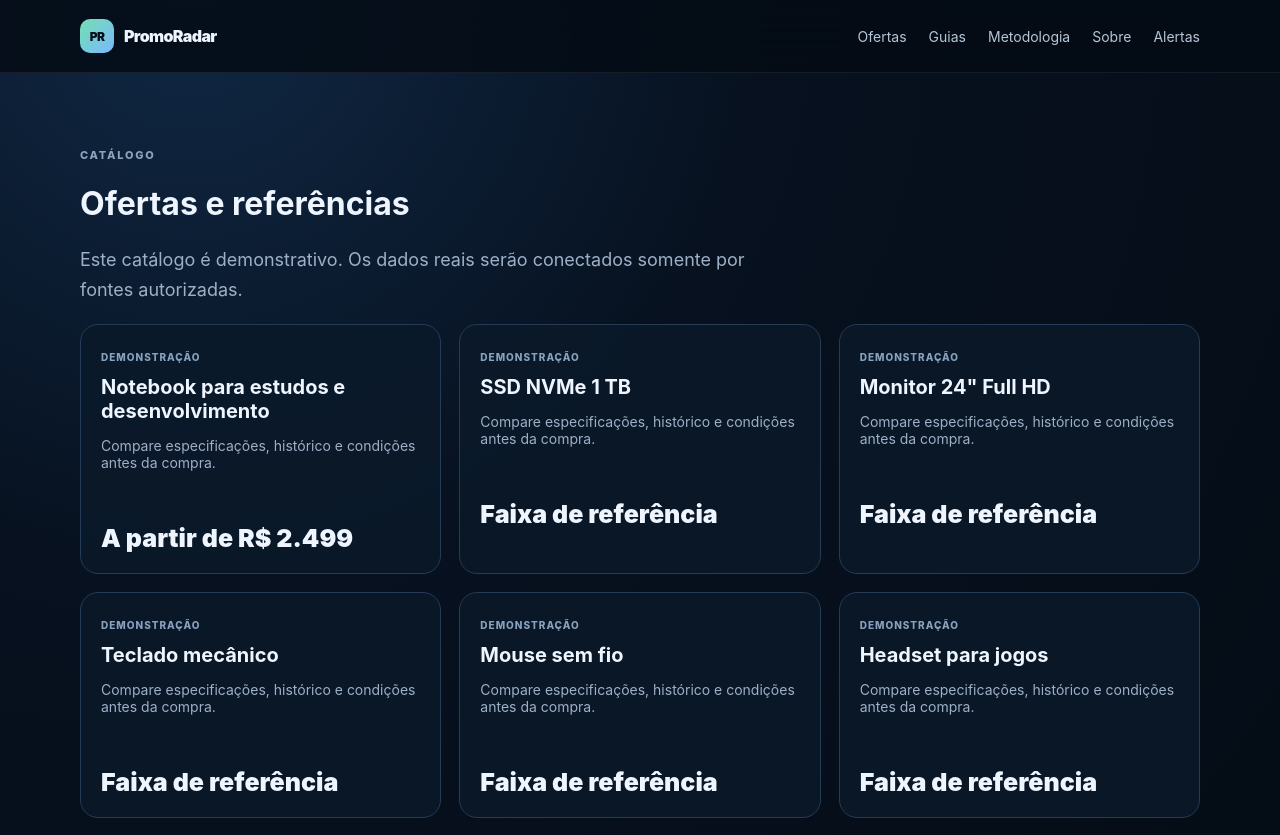
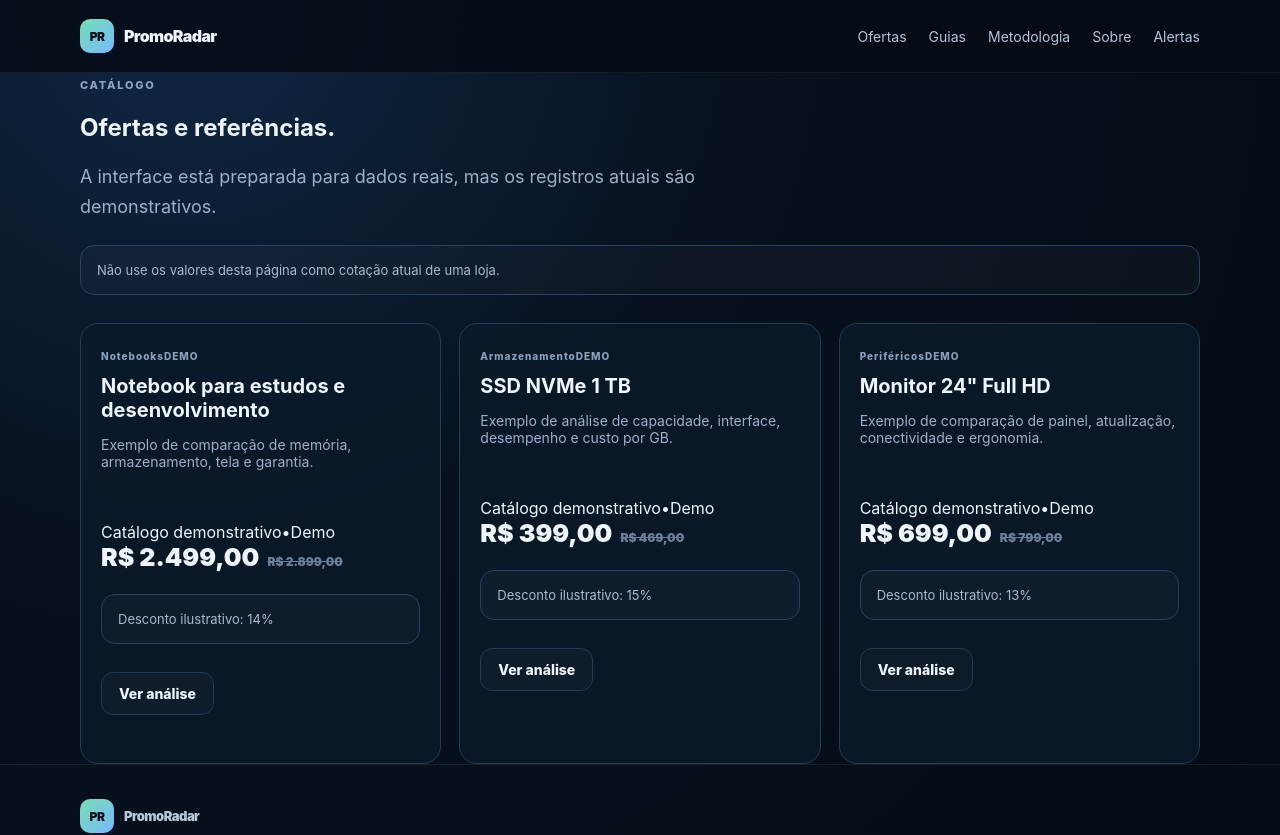
Before and after one commit to Lucas-Belucci-Bellini/PromoRadar, a Next.js app in the folder apps/web/: page /ofertas in a window 1280 px wide. Shown: the top 835 px of the page. Built offline with nearby package versions, Linux system fonts and the light colour scheme; no server answers.

Commit message:
feat: connect offers catalog to shared data

```diff
--- a/apps/web/app/ofertas/page.tsx
+++ b/apps/web/app/ofertas/page.tsx
@@ -1,2 +1,20 @@
-const items=[['Notebook para estudos e desenvolvimento','A partir de R$ 2.499'],['SSD NVMe 1 TB','Faixa de referência'],['Monitor 24" Full HD','Faixa de referência'],['Teclado mecânico','Faixa de referência'],['Mouse sem fio','Faixa de referência'],['Headset para jogos','Faixa de referência']];
-export default function Ofertas(){return <main className="section"><div className="container"><span className="eyebrow">CATÁLOGO</span><h1>Ofertas e referências</h1><p className="lead">Este catálogo é demonstrativo. Os dados reais serão conectados somente por fontes autorizadas.</p><div className="cards">{items.map(([name,price])=><article className="card" key={name}><span className="tag">DEMONSTRAÇÃO</span><h3>{name}</h3><p>Compare especificações, histórico e condições antes da compra.</p><strong className="price">{price}</strong></article>)}</div></div></main>}
+import { DealCard } from '../../components/deal-card';
+import { deals } from '../../lib/demo-data';
+
+export const metadata = { title: 'Ofertas' };
+
+export default function Ofertas() {
+  return (
+    <section className="page">
+      <div className="container">
+        <span className="eyebrow">CATÁLOGO</span>
+        <h1 className="page-title">Ofertas e referências.</h1>
+        <p className="lead">A interface está preparada para dados reais, mas os registros atuais são demonstrativos.</p>
+        <div className="notice">Não use os valores desta página como cotação atual de uma loja.</div>
+        <div className="cards" style={{ marginTop: 28 }}>
+          {deals.map((deal) => <DealCard key={deal.slug} deal={deal} />)}
+        </div>
+      </div>
+    </section>
+  );
+}
```
